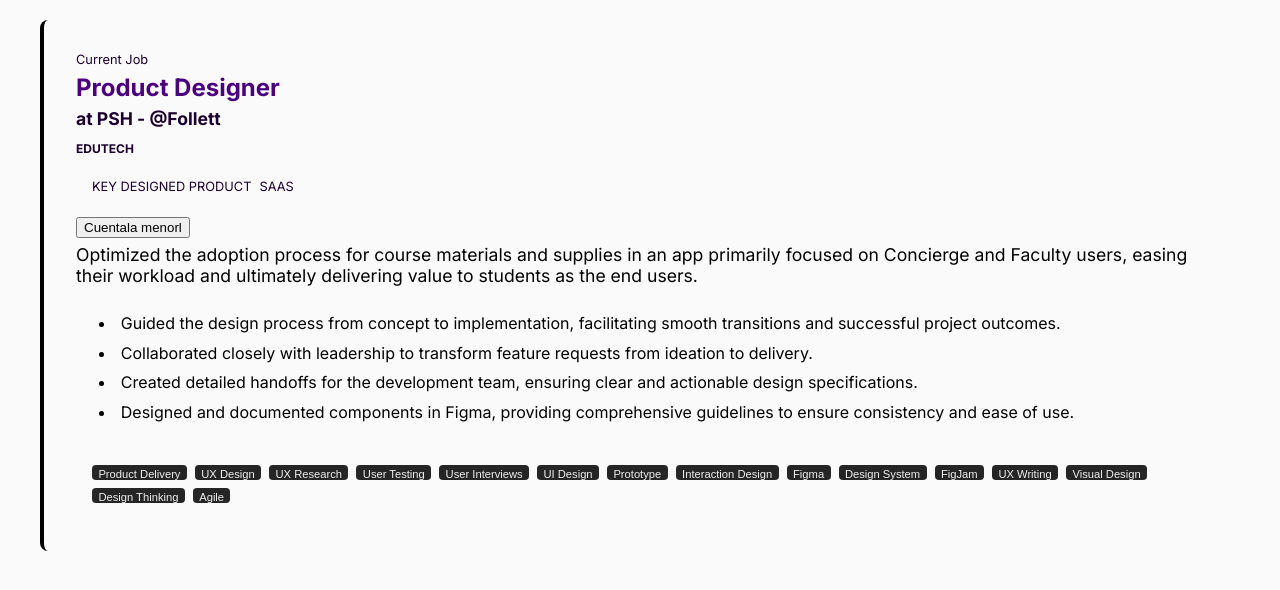
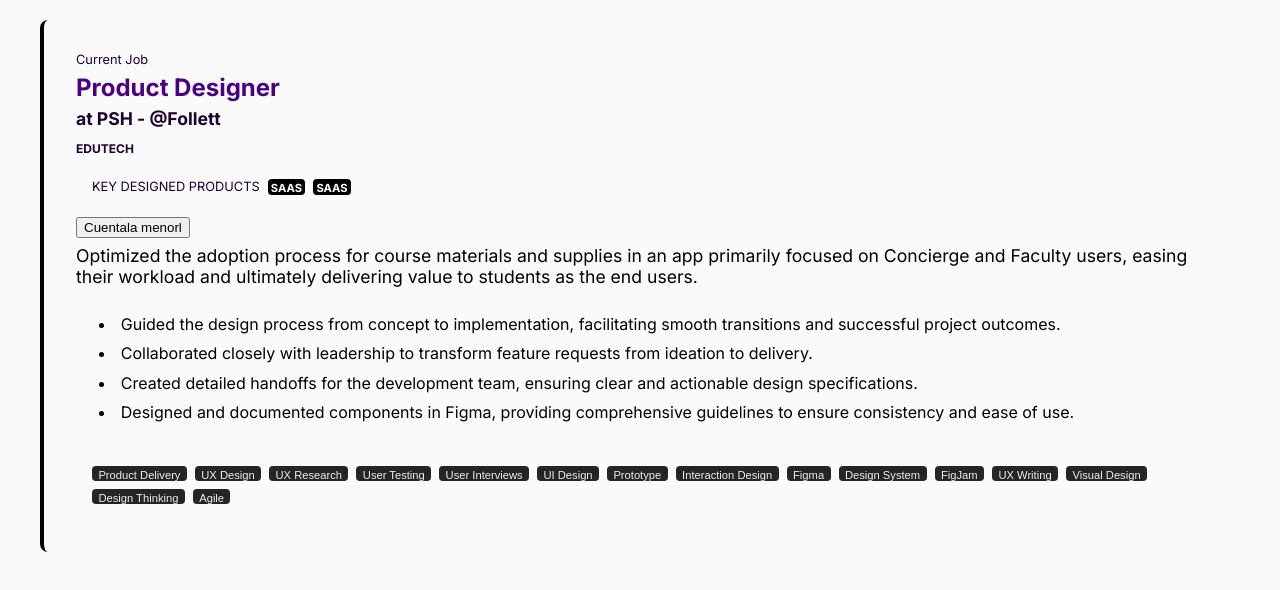
Before and after one commit to lenincuadra/myResume, a plain HTML site: page index.html in a window 1280 px wide. Both pictures are taken after a click on the button "Cuentala menorl". Shown: the part 276-866 px from the top of the page. Drawn offline with Linux system fonts and the light colour scheme.

Commit message:
this = is not the same as this === I had the ability to spot that and solve the bug by mylself

```diff
--- a/index.html
+++ b/index.html
@@ -55,7 +55,9 @@
         <h3 class="subTitle">edutech</h3>
         <div class="space">
           <h4 id="changeId">Aca cambia</h4>
-          <h4 id="type">SAAS</h4>
+
+          <h4 class="keyProduct">SAAS</h4>
+          <h4 class="keyProduct">SAAS</h4>
         </div>
         <button onclick="countingProd()">Cuentala menorl</button>
         <p>
--- a/script.js
+++ b/script.js
@@ -1,14 +1,12 @@
 function countingProd() {
   // Cambia "tags" por la etiqueta real que quieres seleccionar
-  const collectionAmount = document.querySelectorAll(
-    "jobDescription" && "#type"
-  );
+  const collectionAmount = document.querySelectorAll(".keyProduct");
   const changeText = document.getElementById("changeId");
 
   // Verifica si la colección tiene exactamente un elemento
   if (collectionAmount.length === 0) {
     console.log(`Found 0: ${collectionAmount.length} elements.`);
-  } else if ((collectionAmount.length = 1)) {
+  } else if (collectionAmount.length === 1) {
     changeText.innerText = "KEY DESIGNED PRODUCT"; // Modifica el texto o haz lo que necesites
     console.log(`Found 1: ${collectionAmount.length} elements.`);
   } else if (collectionAmount.length > 1) {
```
Also changed, not shown: 1 other file.
